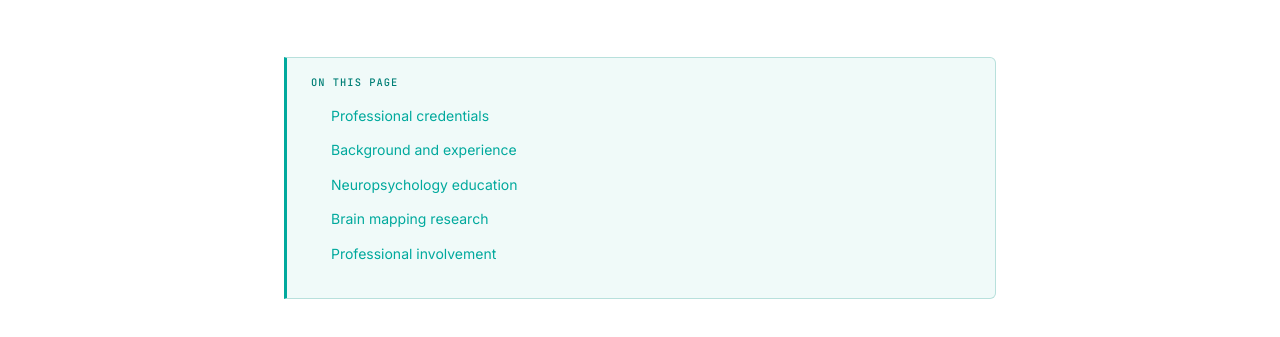
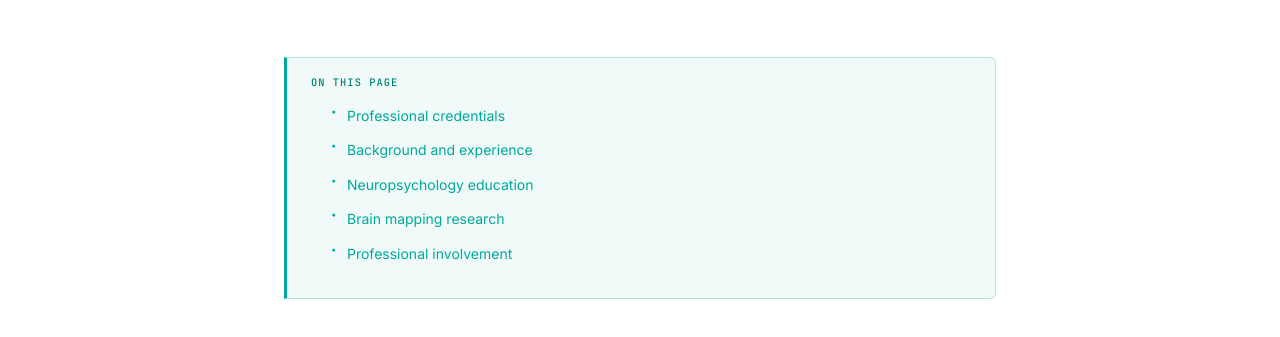
Before and after one commit to cfxb/sparrow-clinic, a Jekyll site: the page built from about.md, in a window 1280 px wide. Shown: the part 531-868 px from the top of the page. Built offline with Jekyll 4.4.1, drawn with Linux system fonts in a browser that asks for light colours.

Commit message:
Add teal dot marker to TOC list items
Makes individual items distinguishable in the two-column FAQ TOC.

Co-Authored-By: Claude Sonnet 4.6 <noreply@anthropic.com>

```diff
--- a/_sass/_toc.scss
+++ b/_sass/_toc.scss
@@ -33,6 +33,17 @@
     li {
       margin-bottom: 0.3rem;
       break-inside: avoid;
+      padding-left: 1rem;
+      position: relative;
+
+      &::before {
+        content: "·";
+        position: absolute;
+        left: 0;
+        color: $accent;
+        font-weight: 700;
+        line-height: 1.4;
+      }
     }
 
     a {
```
